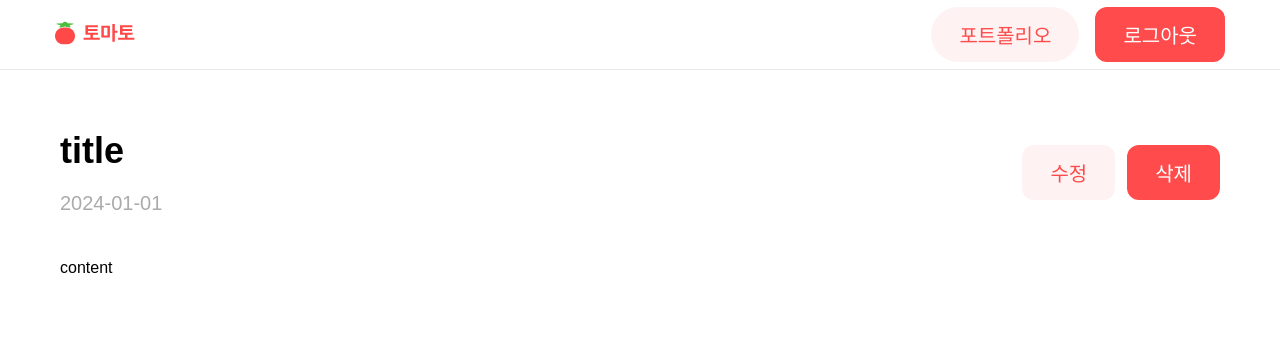
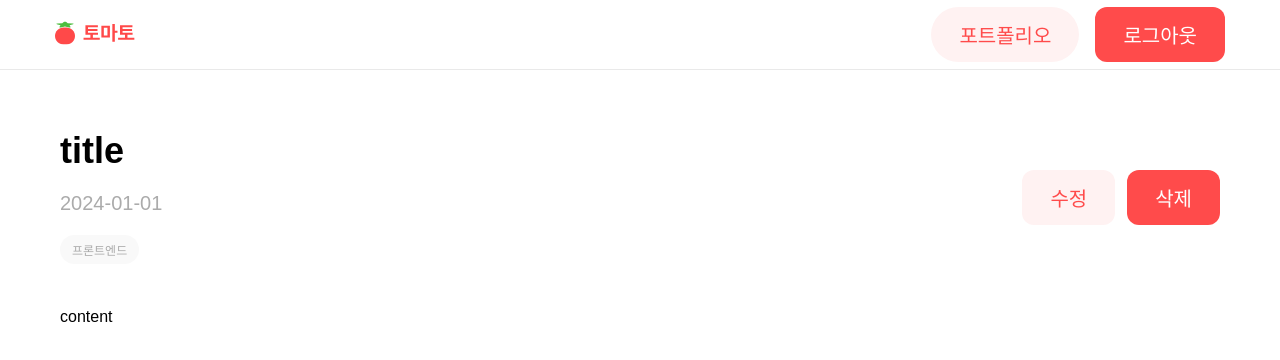
Before and after one commit to j02on/tomato_fe, a React (Vite) app: page /blog/1 in a window 1280 px wide. Shown: the top 360 px of the page. Built offline with nearby package versions, Linux system fonts and the light colour scheme; a web font is replaced by a local one.

Commit message:
feat : keyword 추가

```diff
--- a/src/pages/BlogDetail.tsx
+++ b/src/pages/BlogDetail.tsx
@@ -1,16 +1,17 @@
 import { useState } from "react"
 import { colors, Flex, Text } from "../design-token"
-import { Button, DelModal } from "../components"
+import { Button, DelModal, Keyword } from "../components"
 import styled from "@emotion/styled"
 import { useNavigate, useParams } from "react-router-dom"
 import  ReactMarkdown  from 'react-markdown';
 import remarkGfm from "remark-gfm"
 
 export const BlogDetail = () => {
-  const [datas, _] = useState<{title: string, createdAt: string, content: string}>({
+  const [datas, _] = useState<{title: string, createdAt: string, content: string, keyword: string}>({
     title: 'title',
     createdAt: '2024-01-01',
-    content: 'content'
+    content: 'content',
+    keyword: '프론트엔드'
   })
   const [isDelModalShow, setIsDelModalShow] = useState<boolean>(false)
 
@@ -34,6 +35,7 @@ export const BlogDetail = () => {
       <Flex isColumn gap={20}>
         <Text fontSize={36} fontWeight={600} >{datas.title}</Text>
         <Text fontSize={20} fontWeight={300} color={colors.gray[500]}>{datas.createdAt}</Text>
+        <Keyword>{datas.keyword}</Keyword>
       </Flex>
       {accessToken && (
       <Flex alignItems="center" gap={12}>
```
